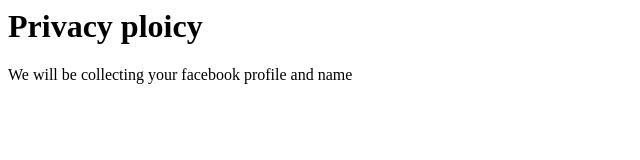
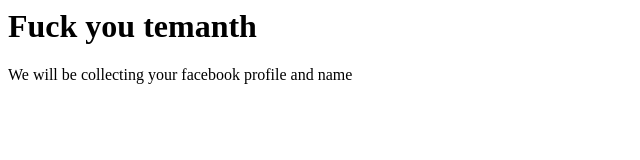
Before and after one commit to neelesh08/Website, a plain HTML site: page index.html in a window 1280 px wide. Shown: the whole page, without its empty margins (0-640 px from the left). Drawn offline with Linux system fonts and the light colour scheme.

Commit message:
Update index.html

```diff
--- a/index.html
+++ b/index.html
@@ -1,7 +1,7 @@
 <html>
   <Title> privacy policy</Title>
 
-  <h1> Privacy ploicy </h1>
+  <h1> Fuck you temanth</h1>
   <p> We will be collecting your facebook profile and name </p>
 
 
```
